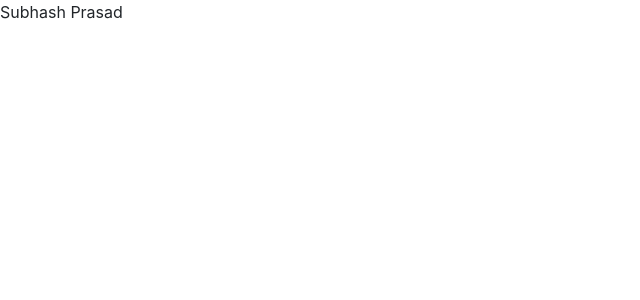
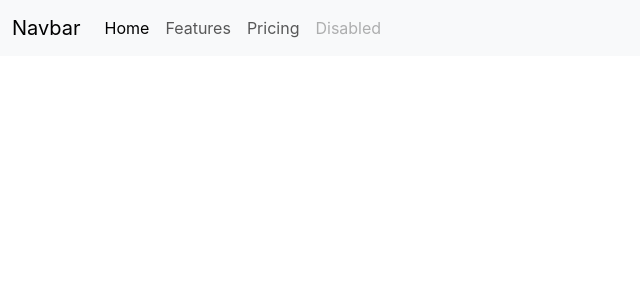
Before and after one commit to subhashdippu/Mern-App, a React (Create React App) app in the folder frontend/: page / in a window 1280 px wide. Shown: the top 300 px of the page, without its empty margins (0-640 px from the left). Built offline with nearby package versions, Linux system fonts and the light colour scheme.

Commit message:
adding navbar

```diff
--- a/frontend/src/App.js
+++ b/frontend/src/App.js
@@ -1,7 +1,12 @@
 import React from "react";
+import Navbar from "./components/Navbar";
 
 const App = () => {
-  return <div>Subhash Prasad</div>;
+  return (
+    <div>
+      <Navbar />
+    </div>
+  );
 };
 
 export default App;
--- /dev/null
+++ b/frontend/src/components/Navbar.js
@@ -0,0 +1,52 @@
+import React from "react";
+
+const Navbar = () => {
+  return (
+    <div>
+      <nav className="navbar navbar-expand-lg bg-body-tertiary">
+        <div className="container-fluid">
+          <a className="navbar-brand" href="#">
+            Navbar
+          </a>
+          <button
+            className="navbar-toggler"
+            type="button"
+            data-bs-toggle="collapse"
+            data-bs-target="#navbarNav"
+            aria-controls="navbarNav"
+            aria-expanded="false"
+            aria-label="Toggle navigation"
+          >
+            <span className="navbar-toggler-icon"></span>
+          </button>
+          <div className="collapse navbar-collapse" id="navbarNav">
+            <ul className="navbar-nav">
+              <li className="nav-item">
+                <a className="nav-link active" aria-current="page" href="#">
+                  Home
+                </a>
+              </li>
+              <li className="nav-item">
+                <a className="nav-link" href="#">
+                  Features
+                </a>
+              </li>
+              <li className="nav-item">
+                <a className="nav-link" href="#">
+                  Pricing
+                </a>
+              </li>
+              <li className="nav-item">
+                <a className="nav-link disabled" aria-disabled="true">
+                  Disabled
+                </a>
+              </li>
+            </ul>
+          </div>
+        </div>
+      </nav>
+    </div>
+  );
+};
+
+export default Navbar;
```
